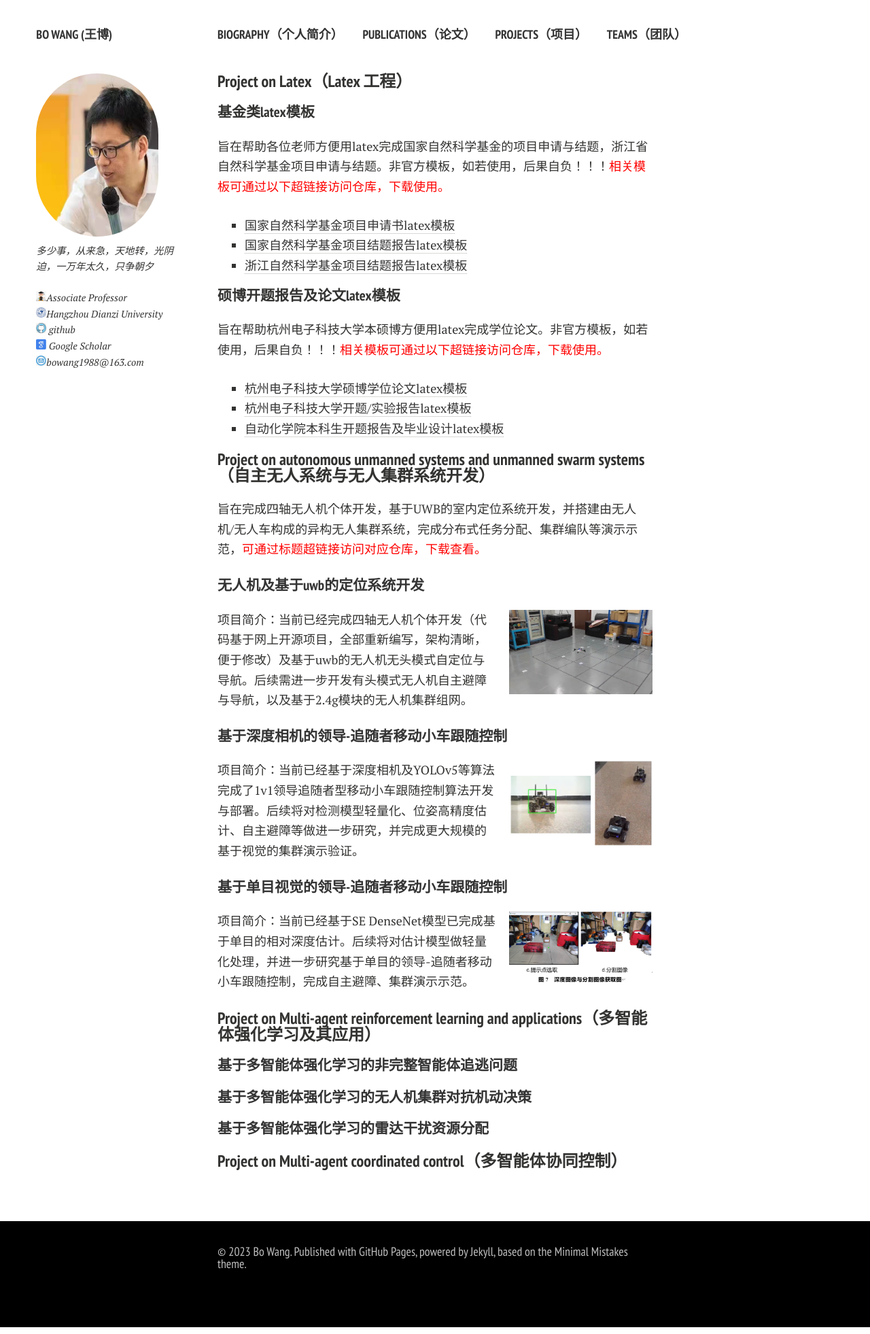
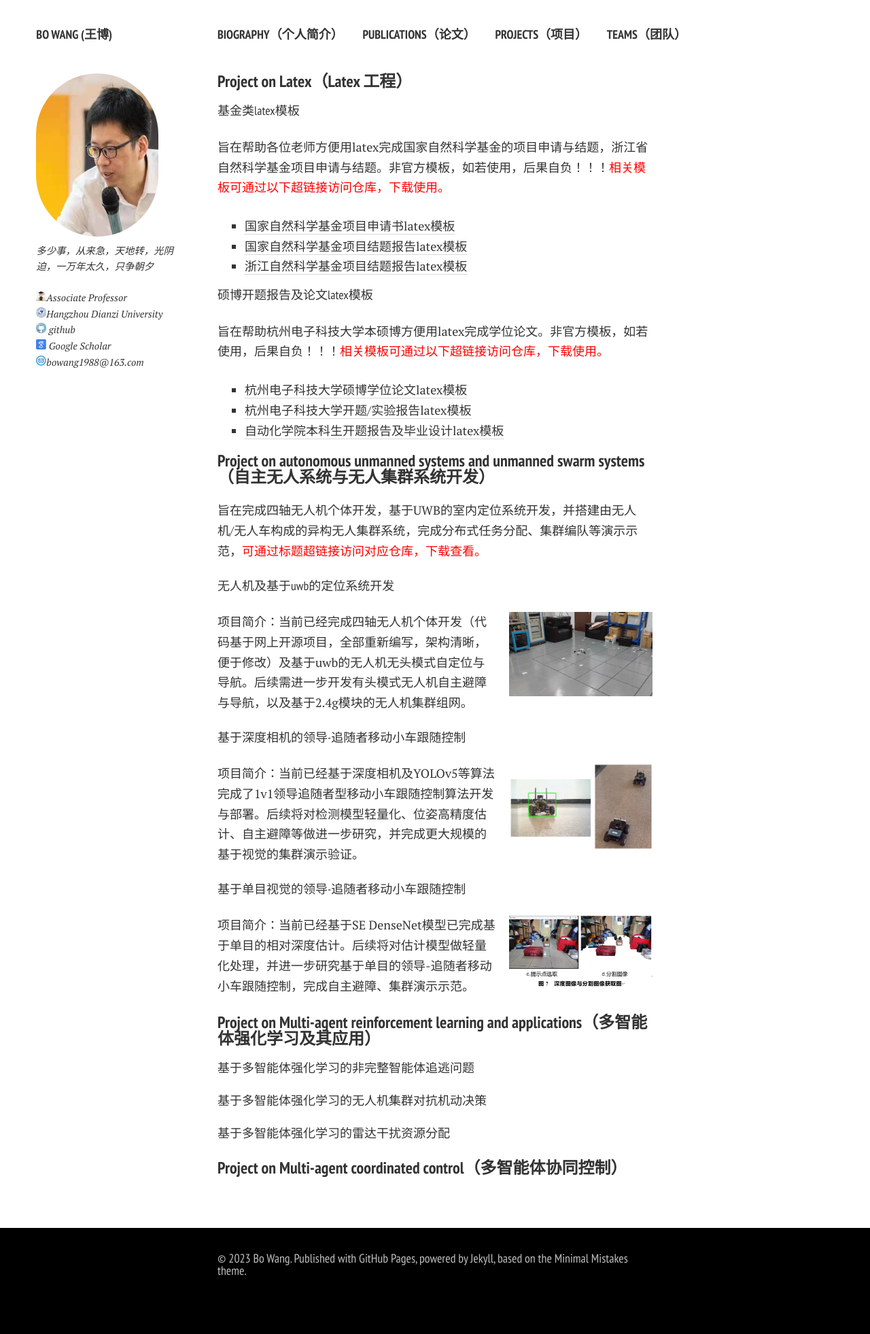
Before and after one commit to wennboo/wennboo.github.io, a Jekyll site: the page built from projects.md, in a window 1280 px wide. Shown: the whole page at 68% size. Built offline with Jekyll 4.4.1, drawn with Linux system fonts in a browser that asks for light colours; nearby versions of some CDN libraries; comment, search, counter and statistics services are not loaded; a style sheet for code colours, icons or effects is not loaded.

```diff
--- a/projects.md
+++ b/projects.md
@@ -6,14 +6,14 @@ title: Projects
 
 
 #### Project on Latex（Latex 工程）
-##### 基金类latex模板
+###### 基金类latex模板
 旨在帮助各位老师方便用latex完成国家自然科学基金的项目申请与结题，浙江省自然科学基金项目申请与结题。非官方模板，如若使用，后果自负！！！<font color=red>相关模板可通过以下超链接访问仓库，下载使用。</font>
 
 - [国家自然科学基金项目申请书latex模板](https://github.com/wennboo/NSFC-application-report-latex)
 - [国家自然科学基金项目结题报告latex模板](https://github.com/wennboo/NSFC-concluding-report-latex)
 - [浙江自然科学基金项目结题报告latex模板](https://github.com/wennboo/ZPNSF-concluding-report-template/tree/main)
 
-##### 硕博开题报告及论文latex模板
+###### 硕博开题报告及论文latex模板
 旨在帮助杭州电子科技大学本硕博方便用latex完成学位论文。非官方模板，如若使用，后果自负！！！<font color=red>相关模板可通过以下超链接访问仓库，下载使用。</font>
 
 - [杭州电子科技大学硕博学位论文latex模板](https://github.com/wennboo/HDU-latex-template-for-master)
@@ -23,19 +23,19 @@ title: Projects
 #### Project on autonomous unmanned systems and unmanned swarm systems（自主无人系统与无人集群系统开发）
 旨在完成四轴无人机个体开发，基于UWB的室内定位系统开发，并搭建由无人机/无人车构成的异构无人集群系统，完成分布式任务分配、集群编队等演示示范，<font color=red>可通过标题超链接访问对应仓库，下载查看。</font>
 
-##### [无人机及基于uwb的定位系统开发](https://github.com/wennboo/UWB-based-Quadrotor-Swarm-Demo-System)
+###### [无人机及基于uwb的定位系统开发](https://github.com/wennboo/UWB-based-Quadrotor-Swarm-Demo-System)
 <img src="{{ site.url }}/images/uav0.png" class="floatpic" width="240" height="320">
 项目简介：当前已经完成四轴无人机个体开发（代码基于网上开源项目，全部重新编写，架构清晰，便于修改）及基于uwb的无人机无头模式自定位与导航。后续需进一步开发有头模式无人机自主避障与导航，以及基于2.4g模块的无人机集群组网。
 
 
 
-##### [基于深度相机的领导-追随者移动小车跟随控制](https://github.com/wennboo/YOLOv5-based-Vehicle-Detection-and-Formation-Tracking)
+###### [基于深度相机的领导-追随者移动小车跟随控制](https://github.com/wennboo/YOLOv5-based-Vehicle-Detection-and-Formation-Tracking)
 <img src="{{ site.url }}/images/tracking0.png" class="floatpic" width="240" height="320">
 项目简介：当前已经基于深度相机及YOLOv5等算法完成了1v1领导追随者型移动小车跟随控制算法开发与部署。后续将对检测模型轻量化、位姿高精度估计、自主避障等做进一步研究，并完成更大规模的基于视觉的集群演示验证。
 
 
 
-##### [基于单目视觉的领导-追随者移动小车跟随控制](https://github.com/wennboo/Ground-Segmentation-based-Monocular-depth-estimation)
+###### [基于单目视觉的领导-追随者移动小车跟随控制](https://github.com/wennboo/Ground-Segmentation-based-Monocular-depth-estimation)
 <img src="{{ site.url }}/images/depth-est0.png" class="floatpic" width="240" height="320">
 项目简介：当前已经基于SE DenseNet模型已完成基于单目的相对深度估计。后续将对估计模型做轻量化处理，并进一步研究基于单目的领导-追随者移动小车跟随控制，完成自主避障、集群演示示范。
 
@@ -43,11 +43,11 @@ title: Projects
 
 #### Project on Multi-agent reinforcement learning and applications（多智能体强化学习及其应用）
 
-##### [基于多智能体强化学习的非完整智能体追逃问题](https://github.com/wennboo/Multi-Agent-Pursuit-Reinforce-Learning-Environment)
+###### [基于多智能体强化学习的非完整智能体追逃问题](https://github.com/wennboo/Multi-Agent-Pursuit-Reinforce-Learning-Environment)
 
-##### [基于多智能体强化学习的无人机集群对抗机动决策](https://github.com/wennboo/Multi-Agent-Pursuit-Reinforce-Learning-Environment)
+###### [基于多智能体强化学习的无人机集群对抗机动决策](https://github.com/wennboo/Multi-Agent-Pursuit-Reinforce-Learning-Environment)
 
-##### [基于多智能体强化学习的雷达干扰资源分配](https://github.com/wennboo/Multi-Agent-Pursuit-Reinforce-Learning-Environment)
+###### [基于多智能体强化学习的雷达干扰资源分配](https://github.com/wennboo/Multi-Agent-Pursuit-Reinforce-Learning-Environment)
 
 
 #### Project on Multi-agent coordinated control（多智能体协同控制）
```
